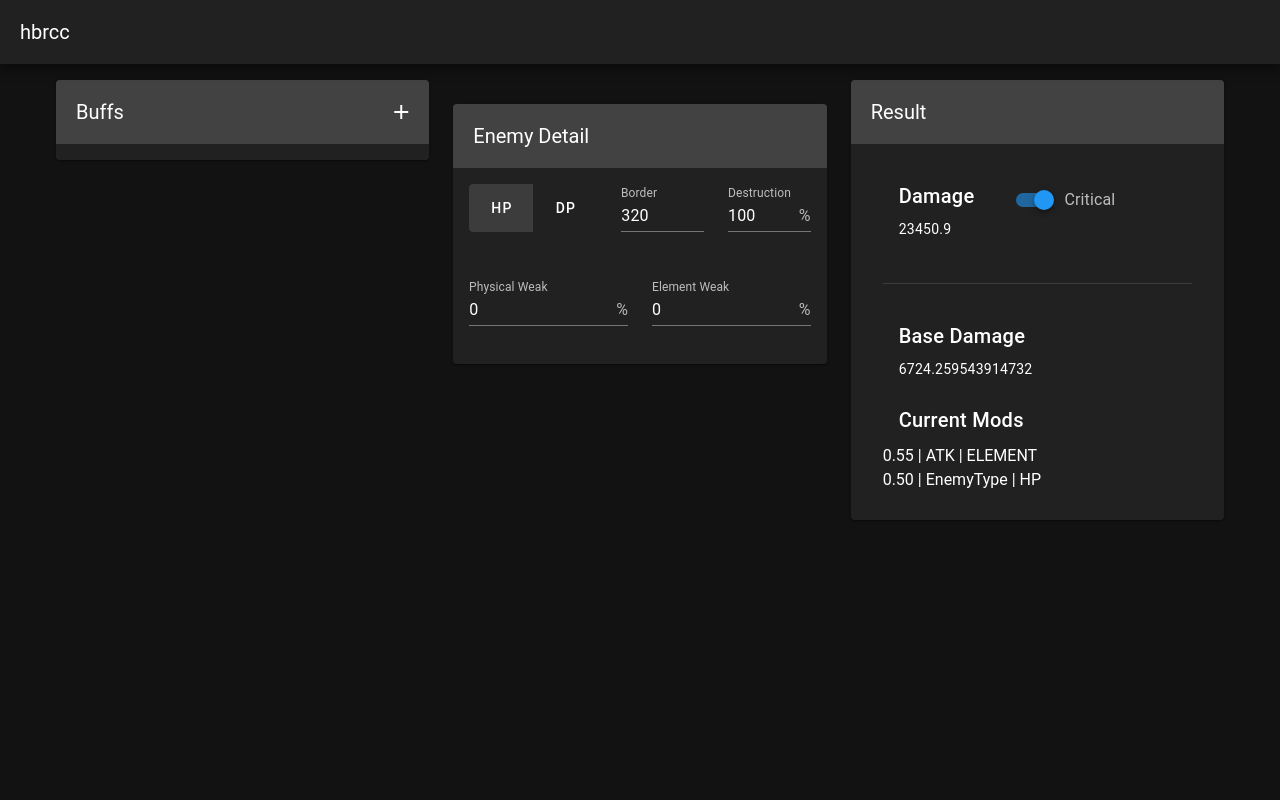
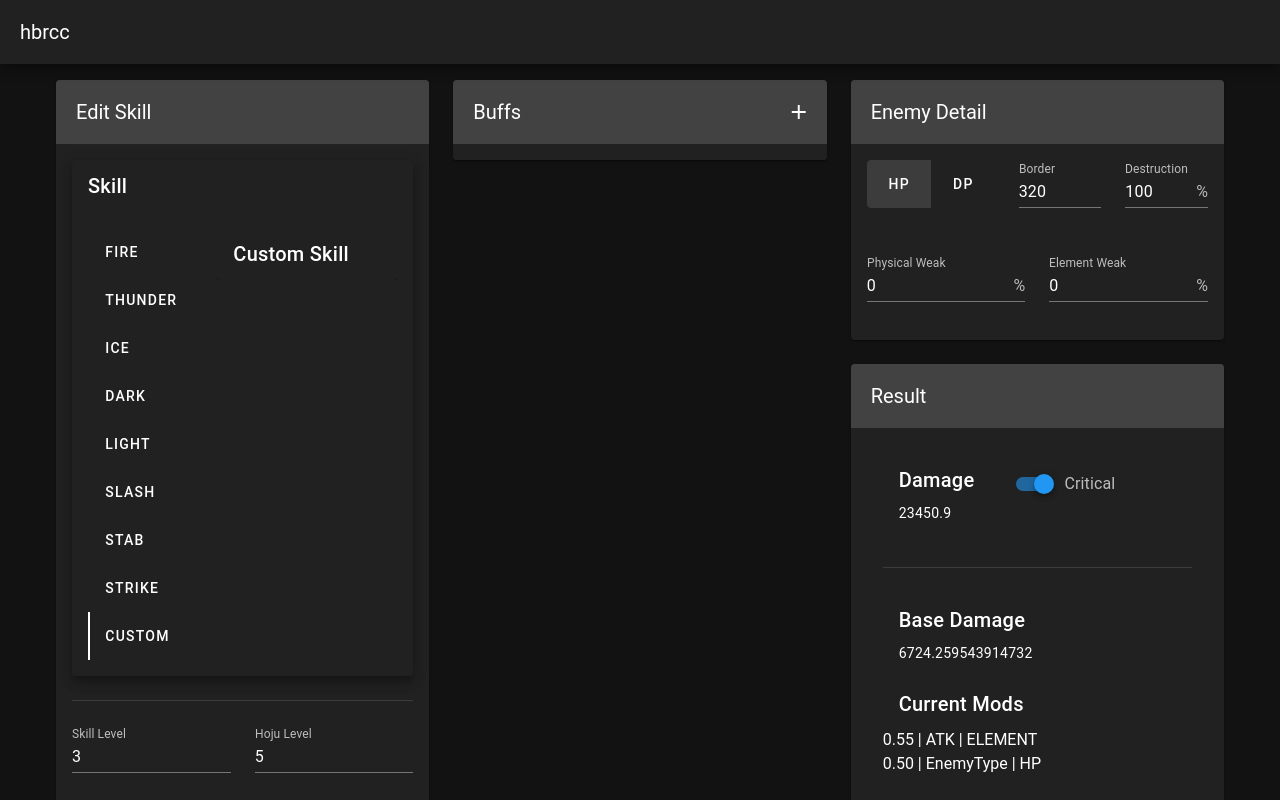
Before and after one commit to TWT233/hbrcc, a Vue app: page / in a window 1280 px wide. Shown: the top 800 px of the page. Built offline with nearby package versions, Linux system fonts and the light colour scheme.

Commit message:
add panel

```diff
--- a/src/App.vue
+++ b/src/App.vue
@@ -6,6 +6,7 @@ import ViewResult from "@/components/ViewResult.vue";
 
 import {Hit} from "@/model/hit";
 import ViewBuffs from "@/components/ViewBuffs.vue";
+import EditorSkillCall from "@/components/EditorSkillCall.vue";
 
 const hit = ref(new Hit())
 
@@ -20,22 +21,23 @@ provide('border', border)
     <v-main class="d-flex align-center justify-center">
       <v-container>
         <v-row>
+          <v-col>
+            <EditorSkillCall v-model:call="hit.atk" type="DMG"></EditorSkillCall>
+          </v-col>
           <v-col cols="12" lg="4">
             <ViewBuffs v-model:calls="hit.buffs"></ViewBuffs>
           </v-col>
           <v-col cols="12" lg="4">
             <v-row>
               <v-col>
+                <EditorEnemy v-model:enemy="hit.enemy"></EditorEnemy>
               </v-col>
             </v-row>
             <v-row>
               <v-col>
-                <EditorEnemy v-model:enemy="hit.enemy"></EditorEnemy>
+                <ViewResult v-model:hit="hit"></ViewResult>
               </v-col>
             </v-row>
-          </v-col>
-          <v-col cols="12" lg="4">
-            <ViewResult v-model:hit="hit"></ViewResult>
           </v-col>
         </v-row>
       </v-container>
```
